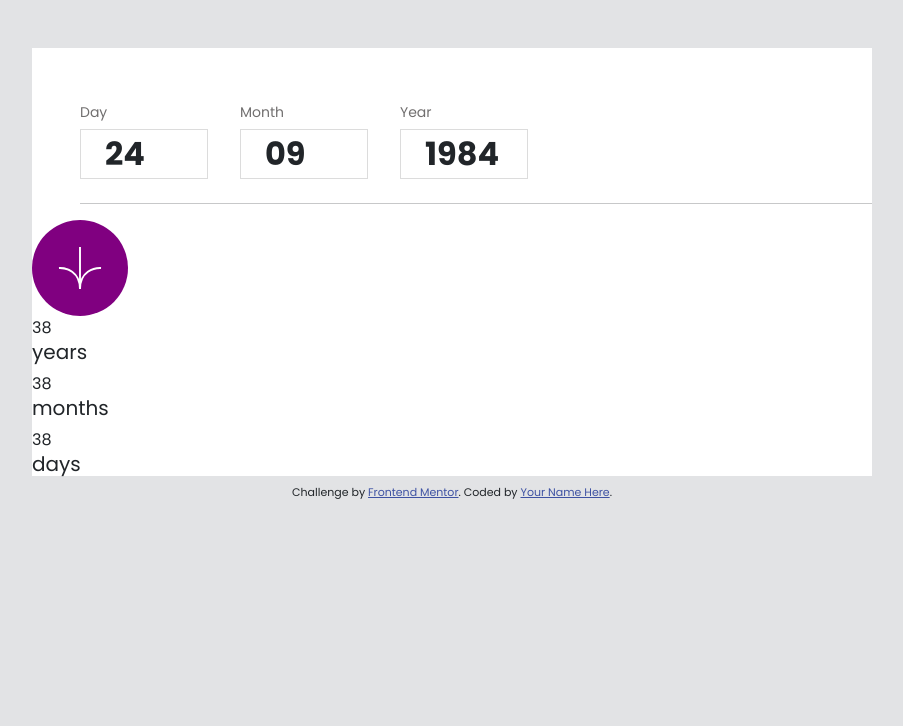
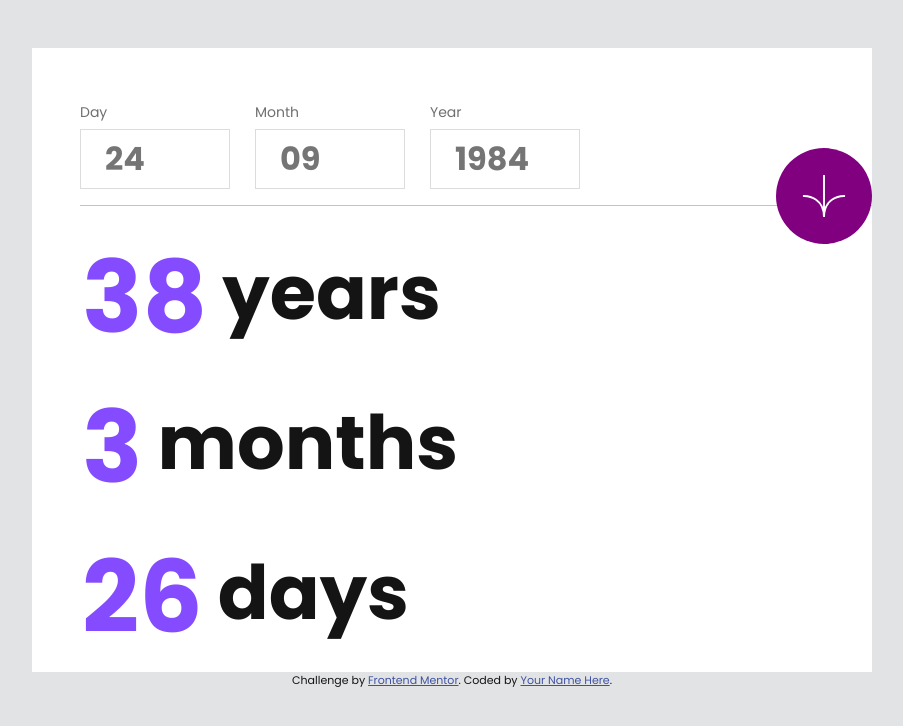
Before and after one commit to BiljanaKotev/age-calculation-app-2023, a plain HTML site: page age-calculator-app-main/index.html in a window 1280 px wide. Shown: the whole page, without its empty margins (188-1091 px from the left). Drawn offline with nearby package versions, Linux system fonts and the light colour scheme.

Commit message:
finished styling and now starting the js logic

```diff
--- a/age-calculator-app-main/index.html
+++ b/age-calculator-app-main/index.html
@@ -18,35 +18,37 @@
   </head>
   <body class="bg-secondary-subtle">
     <main class="bg-white">
-      <header class="d-flex ms-5 mt-5">
+      <header>
+        <form action="" class="d-flex ms-5 mt-5">
           <div class="header-box">
             <h3>Day</h3>
-          <h4>24</h4>
+            <input type="number" name="day" id="day" placeholder="24" />
           </div>
           <div class="header-box">
             <h3>Month</h3>
-          <h4>09</h4>
+            <input type="number" name="month" id="month" placeholder="09" />
           </div>
           <div class="header-box">
             <h3>Year</h3>
-          <h4>1984</h4>
+            <input type="number" name="year" id="year-input" placeholder="1984" />
           </div>
+        </form>
       </header>
-      <div>
+      <div class="hr-arrow-container">
         <hr />
         <div class="arrow-svg"><img src="assets/images/icon-arrow.svg" alt="" /></div>
       </div>
-      <section>
+      <section class="dates-section">
         <div>
-          <span>38</span>
+          <span id="years">38</span>
           <h5>years</h5>
         </div>
         <div>
-          <span>38</span>
+          <span>3</span>
           <h5>months</h5>
         </div>
         <div>
-          <span>38</span>
+          <span>26</span>
           <h5>days</h5>
         </div>
       </section>
--- a/age-calculator-app-main/src/index.js
+++ b/age-calculator-app-main/src/index.js
@@ -0,0 +1,18 @@
+const yearInput = document.getElementById("year-input");
+const years = document.getElementById("years");
+let birthYear;
+let currentYear = 2023;
+
+yearInput.addEventListener("input", function () {
+  years.textContent = getBirthYear(currentYear - birthYear);
+});
+
+function getBirthYear(age) {
+  birthYear = yearInput.value;
+  age = birthYear - currentYear;
+  return age;
+}
+
+getBirthYear(1981);
+
+console.log(getBirthYear(1981));
--- a/age-calculator-app-main/src/styles.css
+++ b/age-calculator-app-main/src/styles.css
@@ -1,3 +1,17 @@
+* {
+  margin: 0;
+  padding: 0;
+  box-sizing: border-box;
+}
+
+html,
+body {
+  width: 100%;
+  height: 100%;
+  padding: 0;
+  margin: 0;
+}
+
 .attribution {
   font-size: 11px;
   text-align: center;
@@ -8,11 +22,15 @@
 
 body {
   font-family: "Poppins", sans-serif;
+  max-width: 1500px;
+  margin: 0 auto;
+  color: hsl(0, 0%, 8%);
 }
 
 main {
   width: 840px;
   margin: 0 auto;
+  position: relative;
 }
 
 .header-box {
@@ -26,13 +44,20 @@ h3 {
   color: #716f6f;
 }
 
-h4 {
+form {
+  gap: 15px;
+}
+
+input {
   font-size: 32px;
   font-weight: 700;
   line-height: 48px;
   border: 1px solid #dcdcdc;
   margin-right: 32px;
   padding-left: 24px;
+  width: 150px;
+  height: 60px;
+  color: hsl(0, 0%, 8%);
 }
 
 hr {
@@ -46,8 +71,30 @@ hr {
   border-radius: 50%;
   display: flex;
   justify-content: center;
+  position: absolute;
+  right: 0;
+  top: 100px;
 }
 
 img {
   width: 44px;
 }
+
+.dates-section div {
+  display: flex;
+  margin-left: 50px;
+  justify-content: flex-start;
+  align-items: center;
+  gap: 15px;
+}
+
+.dates-section span {
+  font-size: 100px;
+  color: hsl(259, 100%, 65%);
+  font-weight: 800;
+}
+
+.dates-section h5 {
+  font-size: 75px;
+  font-weight: 800;
+}
```
Lines whose indentation alone changed are shown as unchanged.
